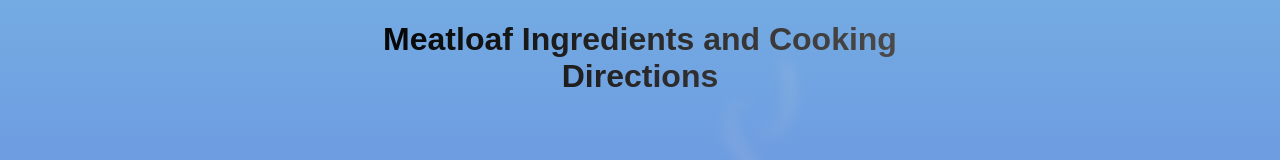
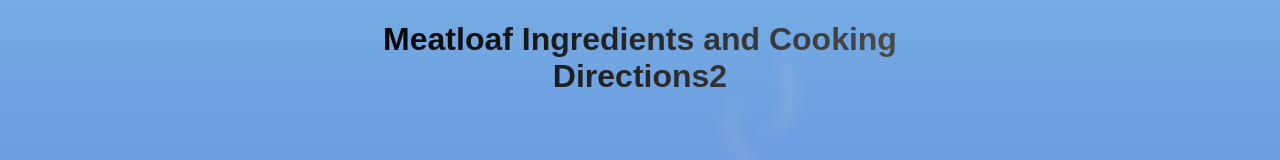
Before and after one commit to ScottM5000/ViT_HTML_CSS_JS_Final_Project, a plain HTML site: page index_meatloaf.html in a window 1280 px wide. Shown: the top 160 px of the page. Drawn offline with Linux system fonts and the light colour scheme.

Commit message:
fourth commit

```diff
--- a/index_meatloaf.html
+++ b/index_meatloaf.html
@@ -9,7 +9,7 @@
   <body>
     <header>
       <span class="steam"></span>
-      <h1 id="main-title" class="rainbow-text2">Meatloaf Ingredients and Cooking Directions</h1>
+      <h1 id="main-title" class="rainbow-text2">Meatloaf Ingredients and Cooking Directions2</h1>
     </header>
 
     <footer>
```
